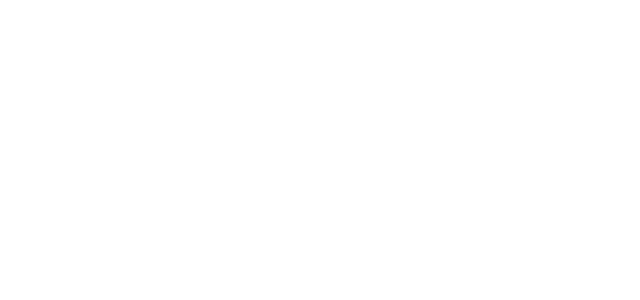
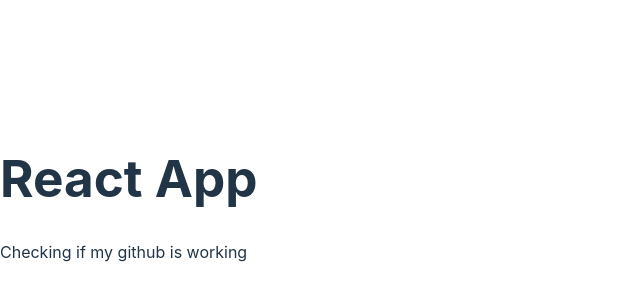
Before and after one commit to SaroshAhmad/Netflix_Clone, a React (Vite) app: page / in a window 1280 px wide. Shown: the part 202-502 px from the top of the page, without its empty margins (0-640 px from the left). Built offline with nearby package versions, Linux system fonts and the light colour scheme.

Commit message:
initial commit

```diff
--- a/src/App.jsx
+++ b/src/App.jsx
@@ -3,7 +3,8 @@
 const App = () => {
   return (
     <div>
-
+      <h1>React App</h1>
+      <p>Checking if my github is working</p>
     </div>
   )
 }
```
